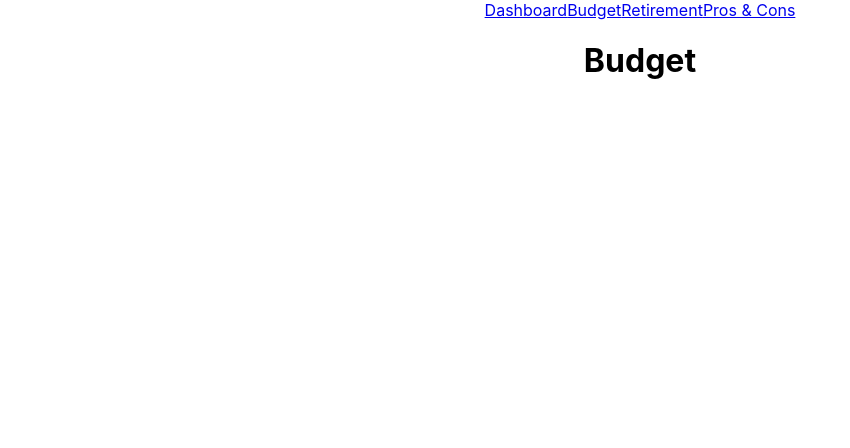
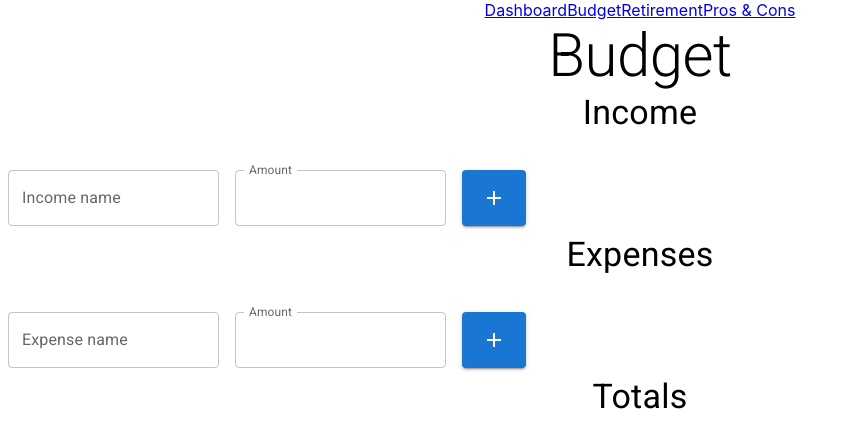
Before and after one commit to joshua-holmes/productivity-app, a React (Create React App) app: page /budget in a window 1280 px wide. Shown: the top 448 px of the page, without its empty margins (0-850 px from the left). Built offline with nearby package versions, Linux system fonts and the light colour scheme.

Commit message:
Gave basic functionality to budget income and expenses sections

```diff
--- a/src/components/Budget.js
+++ b/src/components/Budget.js
@@ -1,11 +1,170 @@
-function Budget({ test }) {
+import { useState } from "react";
+// import ListItemContainer from "./ListItem";
+
+import Typography from "@mui/material/Typography";
+import FormGroup from "@mui/material/FormGroup";
+import Button from "@mui/material/Button";
+import TextField from "@mui/material/TextField";
+import AddIcon from "@mui/icons-material/Add";
+import List from "@mui/material/List";
+import ListItem from "@mui/material/ListItem";
+import ListItemText from "@mui/material/ListItemText";
+import DeleteIcon from "@mui/icons-material/Delete";
+import IconButton from "@mui/material/IconButton";
+
+function Budget() {
+  const [income, setIncome] = useState([]);
+  const [expenses, setExpenses] = useState([]);
+
+  const [incomeNameField, setIncomeNameField] = useState("");
+  const [incomeAmountField, setIncomeAmountField] = useState("");
+
+  function handleChangeTextIncome(e) {
+    e.preventDefault();
+    setIncomeNameField(e.target.value);
+  }
+
+  function handleChangeAmountIncome(e) {
+    e.preventDefault();
+    setIncomeAmountField(e.target.value);
+  }
+
+  function handleSubmitIncome() {
+    const formInfo = {
+      name: incomeNameField,
+      amount: incomeAmountField,
+    };
+
+    setIncome([...income, formInfo]);
+    setIncomeNameField("");
+    setIncomeAmountField("");
+  }
+
+  function handleIncomeRemove(name) {
+    const filteredIncome = income.filter((item) => item.name !== name);
+    setIncome(filteredIncome);
+  }
+
+  const renderIncome = income.map((inc) => {
     return (
-        <div>
-            <h1>Budget</h1>
-            <p>{test}</p>
-        </div>
+      <ListItem key={income.indexOf(inc)}>
+        <ListItemText primary={inc.name} />
+        <ListItemText primary={inc.amount} />
+        <IconButton onClick={() => handleIncomeRemove(inc.name)}>
+          <DeleteIcon />
+        </IconButton>
+      </ListItem>
+    );
+  });
 
-    )
+  const [expenseNameField, setExpenseNameField] = useState("");
+  const [expenseAmountField, setExpenseAmountField] = useState("");
+
+  function handleChangeTextExpense(e) {
+    e.preventDefault();
+    setExpenseNameField(e.target.value);
+  }
+
+  function handleChangeAmountExpense(e) {
+    e.preventDefault();
+    setExpenseAmountField(e.target.value);
+  }
+
+  function handleSubmitExpense() {
+    const formInfo = {
+      name: expenseNameField,
+      amount: expenseAmountField,
+    };
+
+    setExpenses([...expenses, formInfo]);
+    setExpenseNameField("");
+    setExpenseAmountField("");
+  }
+
+  function handleExpenseRemove(name) {
+    const filteredExpense = expenses.filter((item) => item.name !== name);
+    setExpenses(filteredExpense);
+  }
+
+  const renderExpenses = expenses.map((exp) => {
+    return (
+      <ListItem key={expenses.indexOf(exp)}>
+        <ListItemText primary={exp.name} />
+        <ListItemText primary={exp.amount} />
+        <IconButton onClick={() => handleExpenseRemove(exp.name)}>
+          <DeleteIcon />
+        </IconButton>
+      </ListItem>
+    );
+  });
+
+  return (
+    <div>
+      <Typography variant="h2">Budget</Typography>
+
+      <Typography variant="h4" gutterBottom>
+        Income
+      </Typography>
+      <List>{renderIncome}</List>
+      <FormGroup row>
+        <TextField
+          sx={{ m: 1, minWidth: 120 }}
+          id="outlined-basic"
+          label="Income name"
+          variant="outlined"
+          onChange={handleChangeTextIncome}
+          value={incomeNameField}
+        />
+        <TextField
+          sx={{ m: 1, minWidth: 120 }}
+          id="outlined-number"
+          label="Amount"
+          type="number"
+          InputLabelProps={{
+            shrink: true,
+          }}
+          onChange={handleChangeAmountIncome}
+          value={incomeAmountField}
+        />
+        <Button onClick={handleSubmitIncome} sx={{ m: 1 }} variant="contained">
+          <AddIcon />
+        </Button>
+      </FormGroup>
+
+      <Typography variant="h4" gutterBottom>
+        Expenses
+      </Typography>
+      <List>{renderExpenses}</List>
+      <FormGroup row>
+        <TextField
+          sx={{ m: 1, minWidth: 120 }}
+          id="outlined-basic"
+          label="Expense name"
+          variant="outlined"
+          onChange={handleChangeTextExpense}
+          value={expenseNameField}
+        />
+        <TextField
+          sx={{ m: 1, minWidth: 120 }}
+          id="outlined-number"
+          label="Amount"
+          type="number"
+          InputLabelProps={{
+            shrink: true,
+          }}
+          onChange={handleChangeAmountExpense}
+          value={expenseAmountField}
+        />
+        <Button onClick={handleSubmitExpense} sx={{ m: 1 }} variant="contained">
+          <AddIcon />
+        </Button>
+      </FormGroup>
+
+      <Typography variant="h4" gutterBottom>
+        Totals
+      </Typography>
+    </div>
+  );
 }
 
 export default Budget;
--- a/src/components/ProsCons.js
+++ b/src/components/ProsCons.js
@@ -77,7 +77,7 @@ function ProsCons() {
 
   return (
     <div>
-      <h1>Pros and Cons List</h1>
+        <Typography variant="h2">Pros and Cons List</Typography>
       <TextField
         id="standard-basic"
         label="List name"
@@ -97,7 +97,7 @@ function ProsCons() {
           <Typography variant="h4" gutterBottom component="div">
             Cons
           </Typography>
-          {renderConsArray}
+          <List>{renderConsArray}</List>
         </Grid>
       </Grid>
 
```
